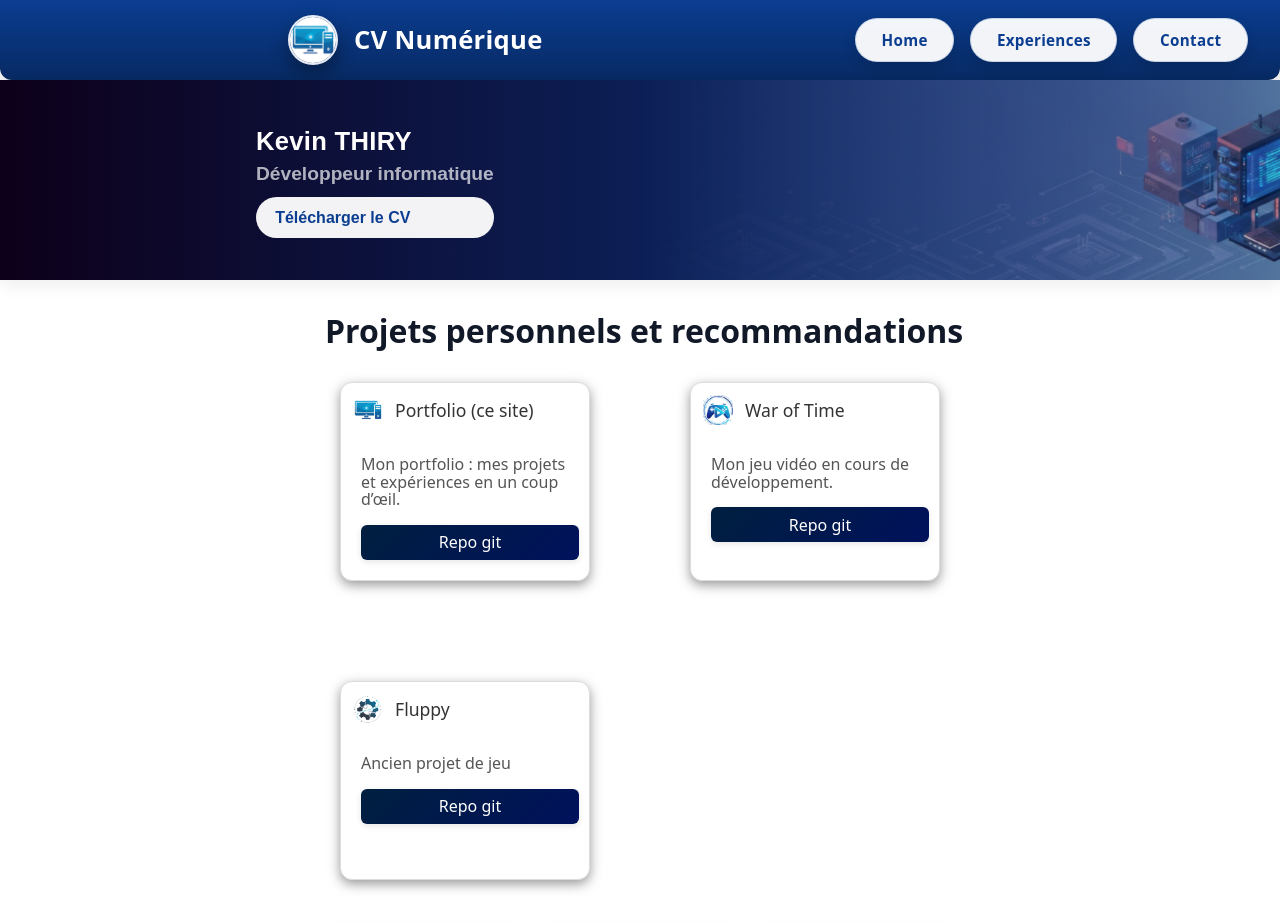
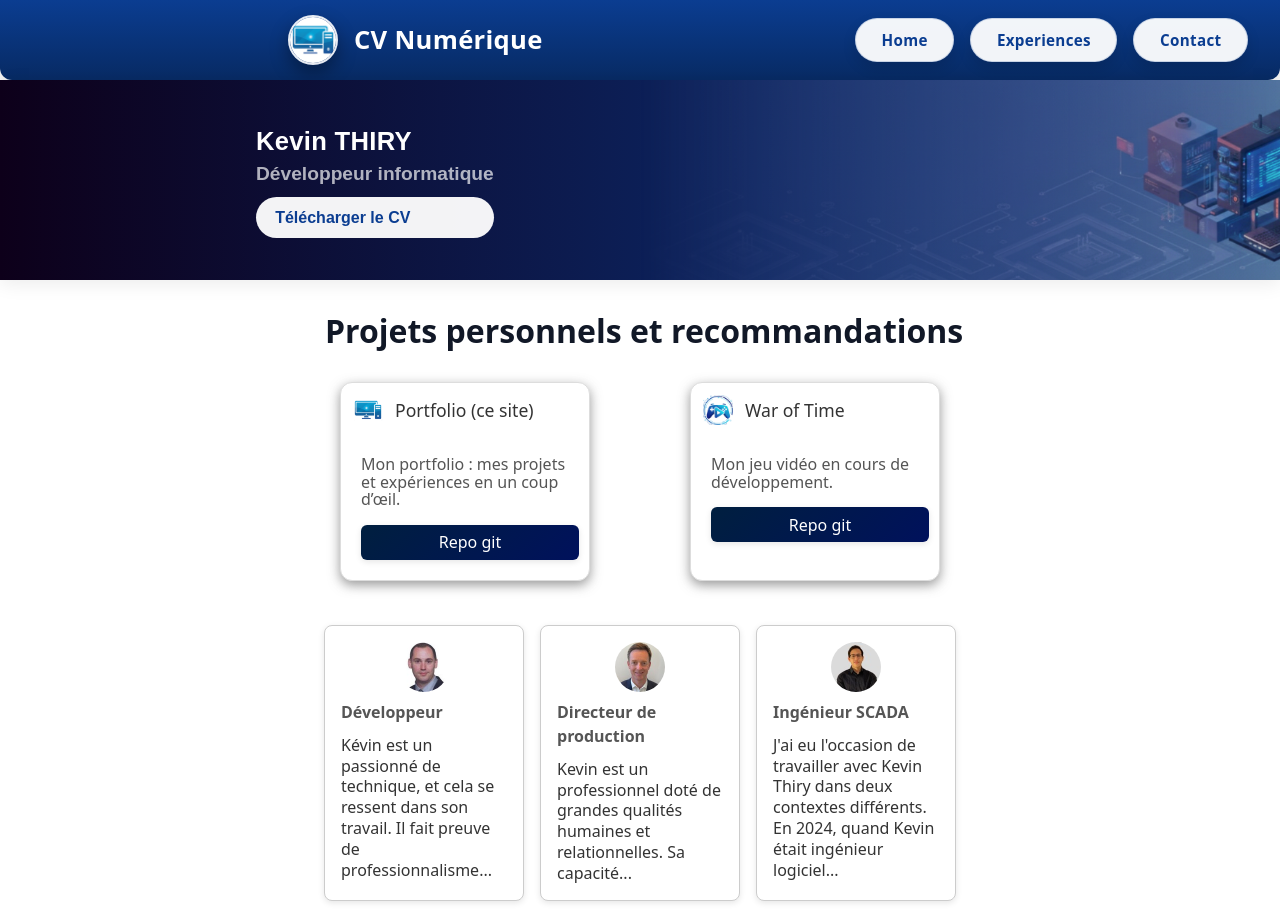
Before and after one commit to Kevin-THIRY/CV, a React (Vite) app: page /contact in a window 1280 px wide. Shown: the top 922 px of the page. Built offline with nearby package versions, Linux system fonts and the light colour scheme.

Commit message:
Fluppy supprimer

```diff
--- a/src/pages/Contact.jsx
+++ b/src/pages/Contact.jsx
@@ -79,20 +79,6 @@ const Contact = () => {
               <a href="https://github.com/Kevin-THIRY/WarOfTime.git" target="_blank" rel="noopener noreferrer" className="bottom-button">Repo git</a>
             </div>
           </div>
-
-          <div className="h-box">
-            {/* Sous-bloc 1 : image + texte horizontal */}
-            <div className="top-box">
-              <img src="/asset/logo_fluppy.jpg" alt="Exemple" className="top-image" />
-              <span className="top-text">Fluppy</span>
-            </div>
-
-            {/* Sous-bloc 2 : 2 textes verticaux */}
-            <div className="bottom-box">
-              <p>Ancien projet de jeu</p>
-              <a href="https://github.com/Kevin-THIRY/FluppyProj.git" target="_blank" rel="noopener noreferrer" className="bottom-button">Repo git</a>
-            </div>
-          </div>
         </div>
 
         {/* BOX 3 */}
```
